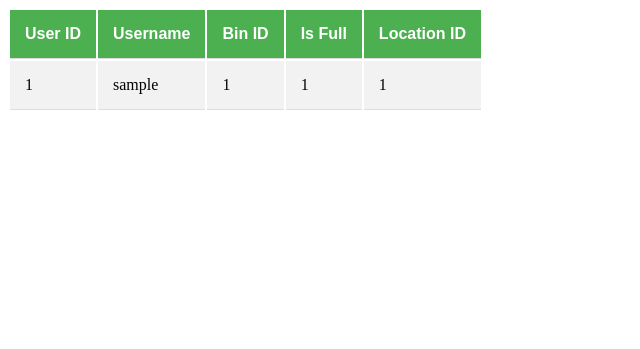
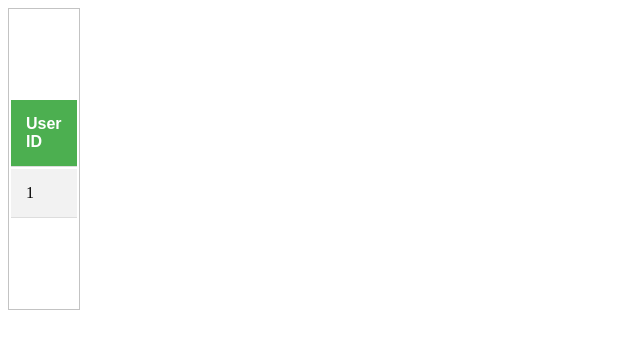
Before and after one commit to nsankethreddy/SMART-BIN, a PHP site: page /views/view.php in a window 1280 px wide. Shown: the top 349 px of the page, without its empty margins (0-640 px from the left). Run offline with PHP 8.4, Linux system fonts and the light colour scheme; tables that the repository leaves empty or names only in its code hold one stand-in row (values such as "Sample post").

Commit message:
Center tables

```diff
--- a/CLIENT/css/tables.css
+++ b/CLIENT/css/tables.css
@@ -11,3 +11,13 @@ th {
   background-color: #4CAF50;
   color: white;
 }
+
+
+div {
+  width: 70px;
+  height: 300px;
+  border: 1px solid #c3c3c3;
+  display: flex;
+  flex-wrap: wrap;
+  align-content: center;
+}
```
